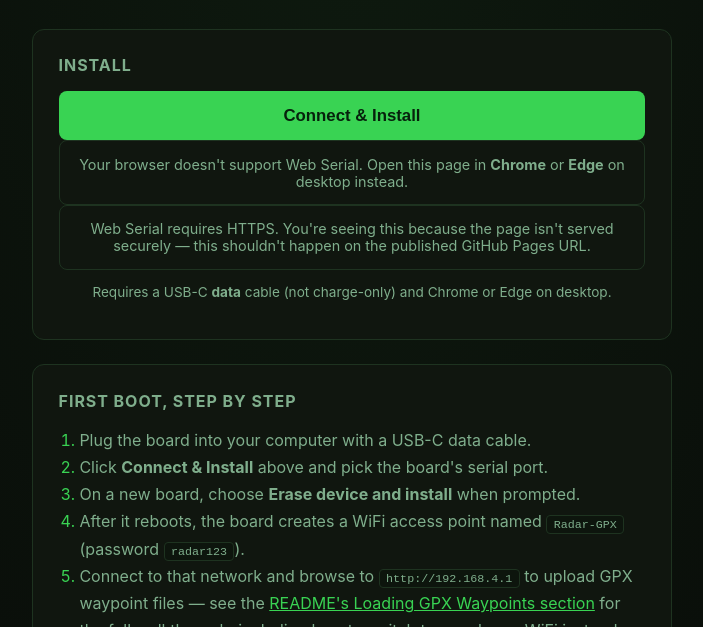
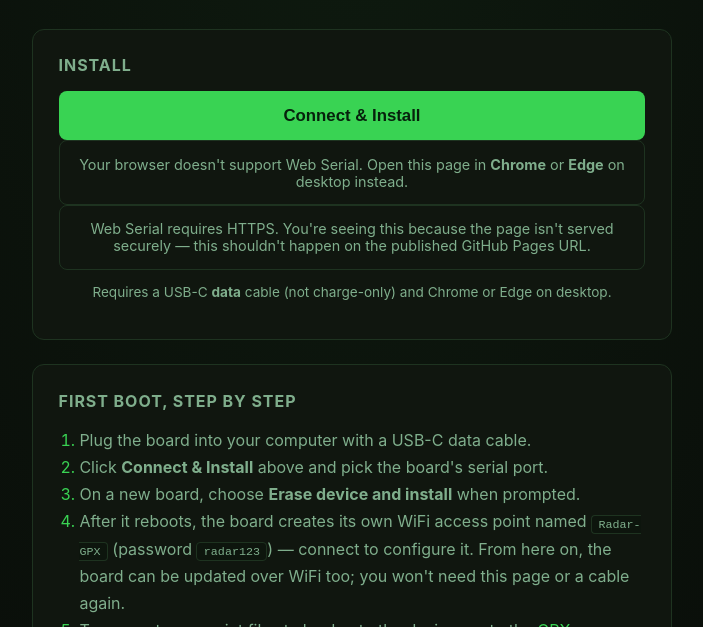
Before and after one commit to alvroga/db-radar, a plain HTML site: page web/flasher/index.html in a window 1280 px wide. Shown: the part 173-800 px from the top of the page, without its empty margins (288-991 px from the left). Drawn offline with Linux system fonts and the light colour scheme.

Commit message:
Rewrite flasher page's post-flash steps; document local toolchain-cache gotcha
web/flasher/index.html: step 4 now mentions the board can be updated
over WiFi going forward (not just first-time AP setup); step 5 now
points at the GPX Generator (alvroga/gpx-generator) instead of a
README section that doesn't exist yet, and drops the hardcoded AP IP.

docs/troubleshooting.md: documents the recurring local-build failure
where CMake's cached toolchain detection picks up the host Apple
clang instead of the Xtensa cross-compiler (seen 3x tonight after
switching platform pins and repeated builds) — rm -rf .pio/build
fixes it, pio run -t clean alone did not.

Co-Authored-By: Claude Sonnet 5 <noreply@anthropic.com>
Claude-Session: https://claude.ai/code/session_019CkvgPnjDwkWUG4KiizbAy

```diff
--- a/web/flasher/index.html
+++ b/web/flasher/index.html
@@ -157,12 +157,11 @@
       <li>Plug the board into your computer with a USB-C data cable.</li>
       <li>Click <strong>Connect &amp; Install</strong> above and pick the board's serial port.</li>
       <li>On a new board, choose <strong>Erase device and install</strong> when prompted.</li>
-      <li>After it reboots, the board creates a WiFi access point named <code>Radar-GPX</code>
-        (password <code>radar123</code>).</li>
-      <li>Connect to that network and browse to <code>http://192.168.4.1</code> to upload GPX
-        waypoint files — see the
-        <a href="https://github.com/alvroga/db-radar#loading-gpx-waypoints">README's Loading GPX Waypoints section</a>
-        for the full walkthrough, including how to switch to your home WiFi instead.</li>
+      <li>After it reboots, the board creates its own WiFi access point named <code>Radar-GPX</code>
+        (password <code>radar123</code>) — connect to configure it. From here on, the board can be
+        updated over WiFi too; you won't need this page or a cable again.</li>
+      <li>To generate waypoint files to load onto the device, go to the
+        <a href="https://alvroga.github.io/gpx-generator/">GPX Generator</a>.</li>
     </ol>
   </div>
 
```
Also changed, not shown: 2 other files.
